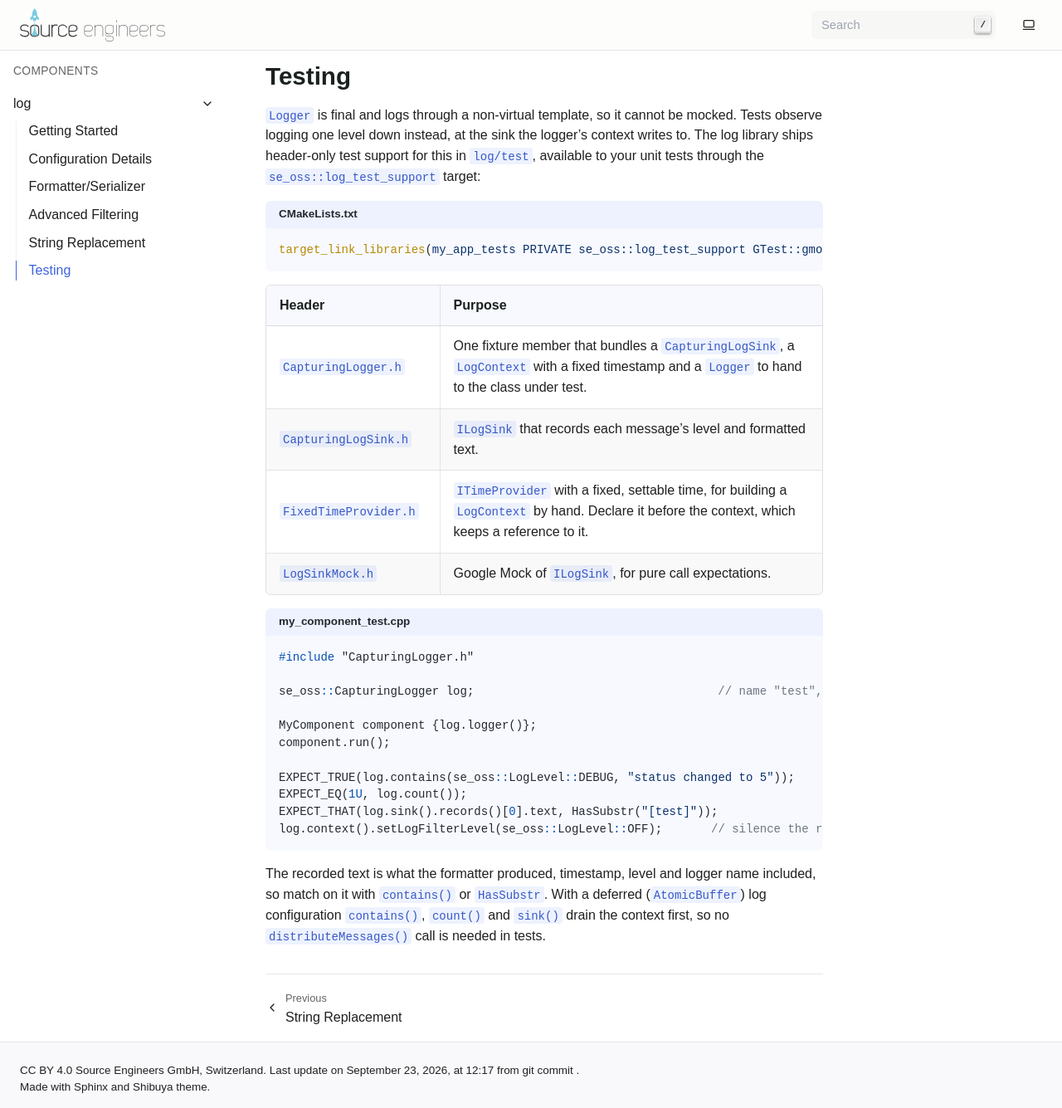
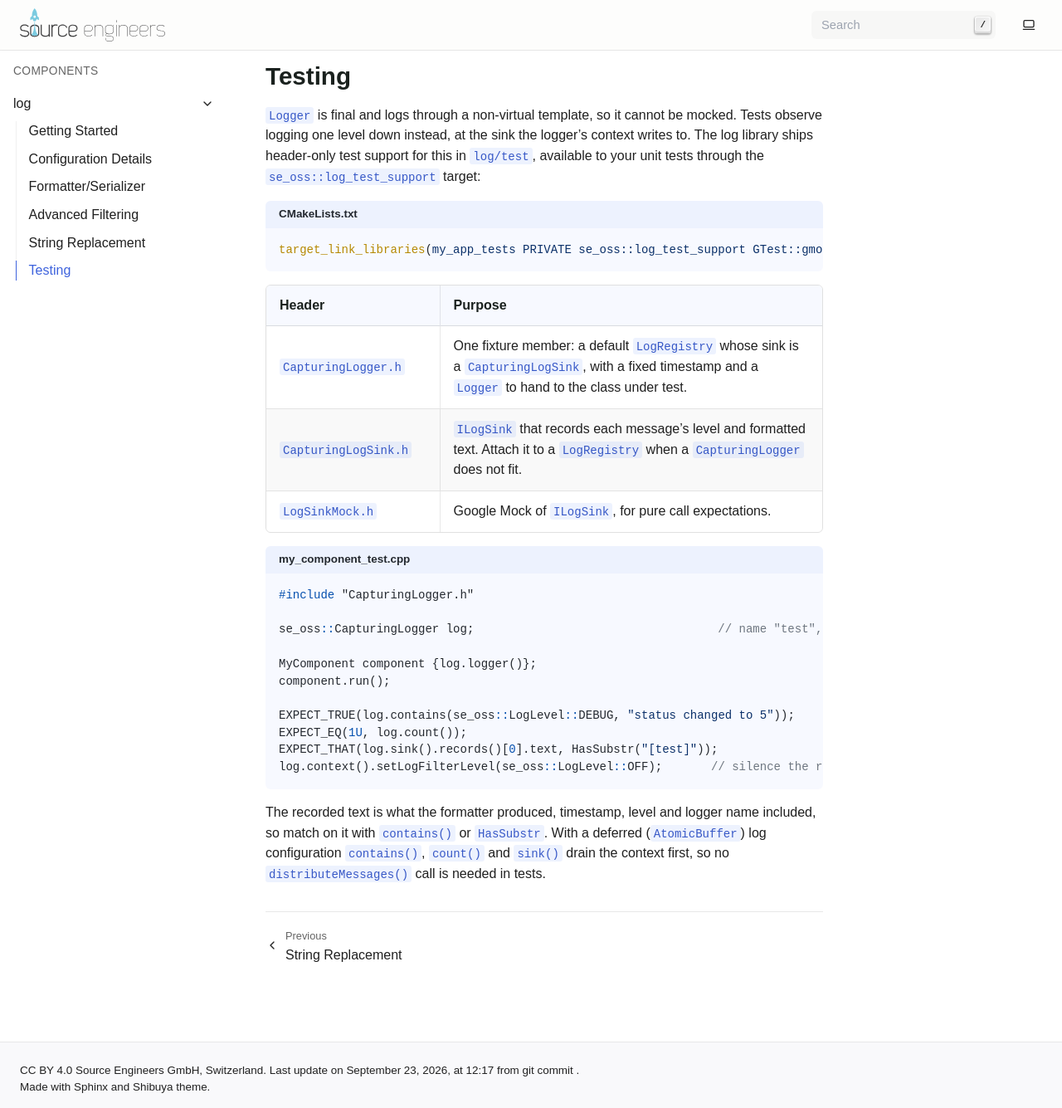
Before and after one commit to sourceengineers/se-oss, a Sphinx documentation site: the page built from doc/log/testing.rst, in a window 1280 px wide and 1335 px high. Shown: the whole window at 83% size. Built offline with Sphinx 7.4.7, drawn with Linux system fonts in a browser that asks for light colours; some web fonts are replaced; the version number could not be read and is left out.

Commit message:
refactor(log): Build CapturingLogger on LogRegistry, drop FixedTimeProvider
  The test support uses the registry with the default configuration
  instead of hand-built LogContexts; a fixed time comes from
  LogRegistry::setTimeProvider.

  Co-Authored-By: Claude Fable 5.1 <noreply@anthropic.com>

```diff
--- a/doc/log/testing.rst
+++ b/doc/log/testing.rst
@@ -18,13 +18,11 @@ unit tests through the ``se_oss::log_test_support`` target:
    * - Header
      - Purpose
    * - ``CapturingLogger.h``
-     - One fixture member that bundles a ``CapturingLogSink``, a ``LogContext`` with a fixed
-       timestamp and a ``Logger`` to hand to the class under test.
+     - One fixture member: a default ``LogRegistry`` whose sink is a ``CapturingLogSink``, with
+       a fixed timestamp and a ``Logger`` to hand to the class under test.
    * - ``CapturingLogSink.h``
-     - ``ILogSink`` that records each message's level and formatted text.
-   * - ``FixedTimeProvider.h``
-     - ``ITimeProvider`` with a fixed, settable time, for building a ``LogContext`` by hand.
-       Declare it before the context, which keeps a reference to it.
+     - ``ILogSink`` that records each message's level and formatted text. Attach it to a
+       ``LogRegistry`` when a ``CapturingLogger`` does not fit.
    * - ``LogSinkMock.h``
      - Google Mock of ``ILogSink``, for pure call expectations.
 
```
Also changed, not shown: 6 other files.
